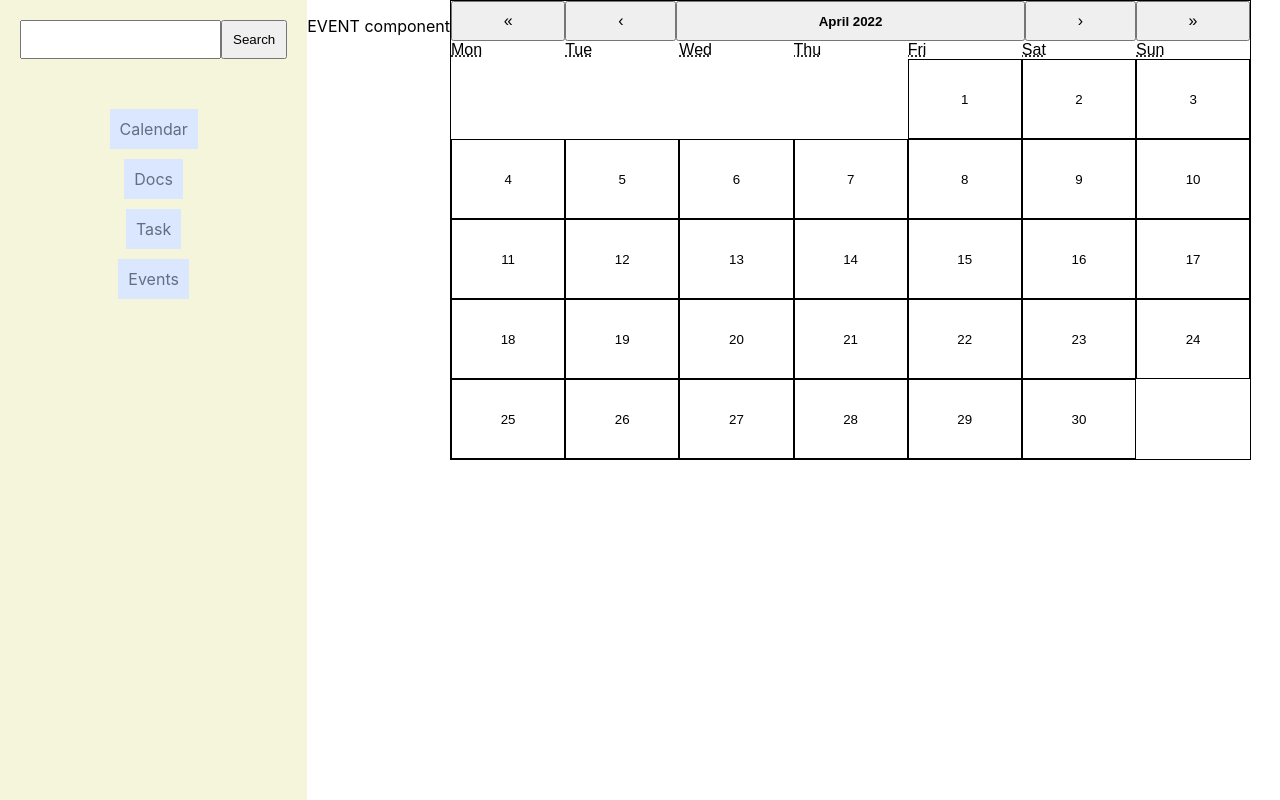
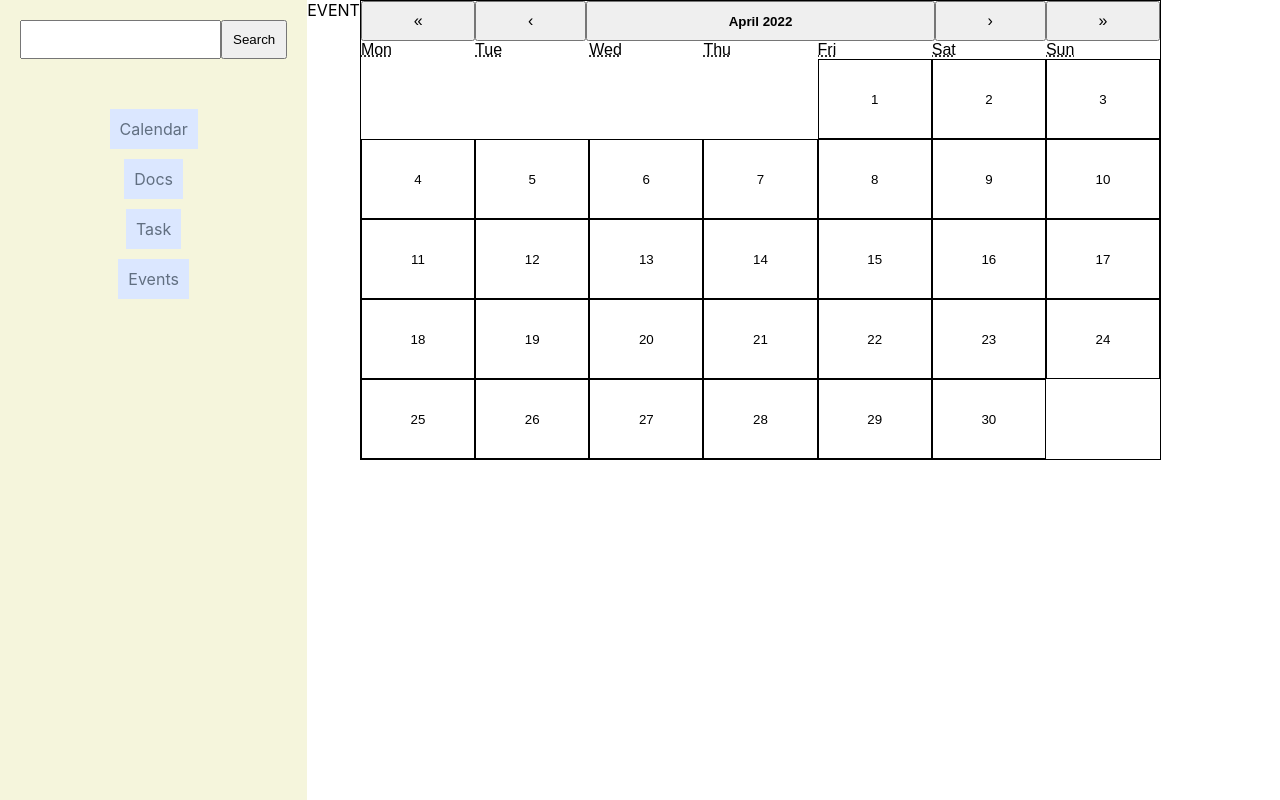
Before and after one commit to mikako-shirai/cc26-Greenfield-Project, a React (Create React App) app: page / in a window 1280 px wide. Built offline with nearby package versions, Linux system fonts and the light colour scheme; no server answers.

Commit message:
style: clean up previous code

```diff
--- a/src/components/Event.jsx
+++ b/src/components/Event.jsx
@@ -17,8 +17,7 @@ function Event() {
 
   return (
     <div className="event">
-      <p>EVENT component</p>
-      <p>{data}</p>
+      <span>EVENT {data}</span>
     </div>
   );
 }
```
Also changed, not shown: 1 other file (tests, documents, lock files or other folders).
